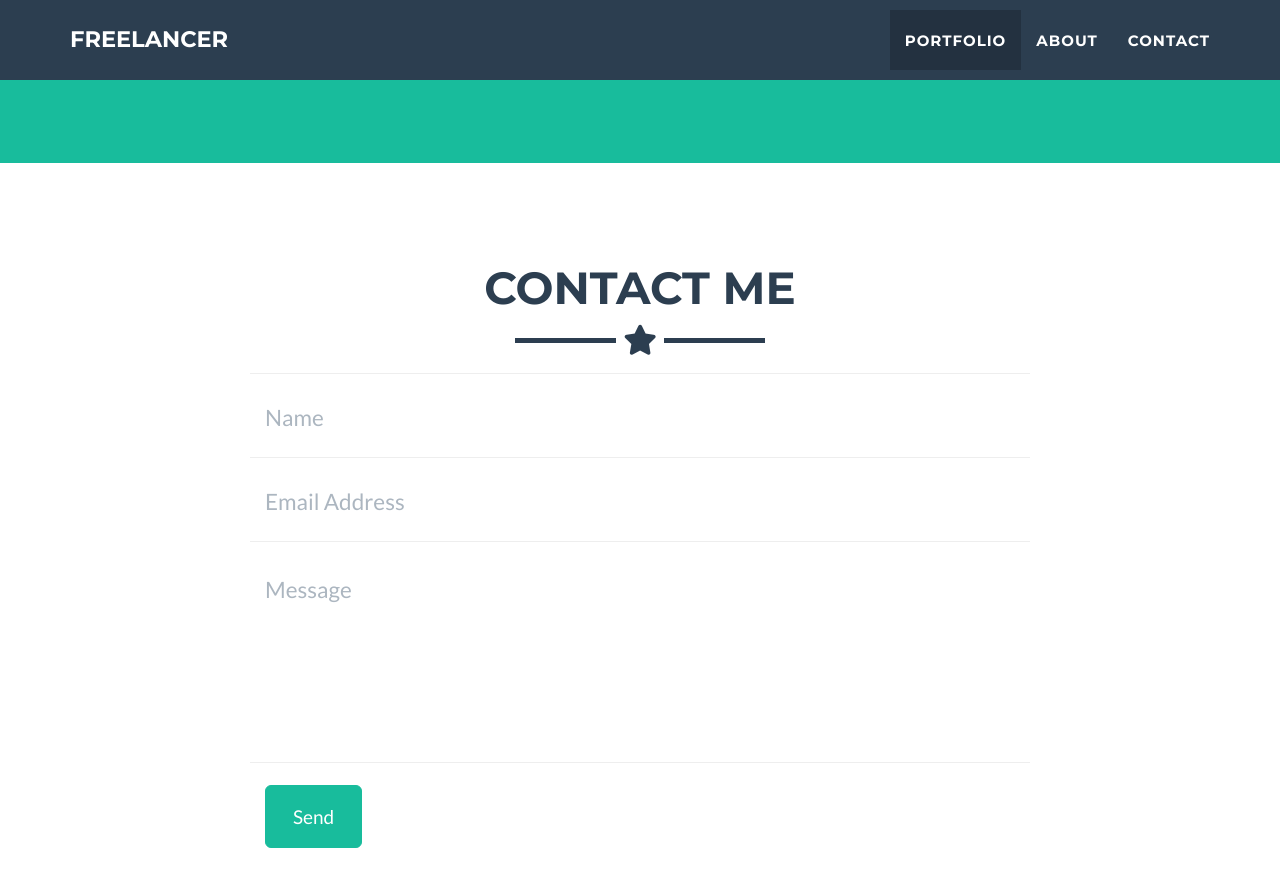
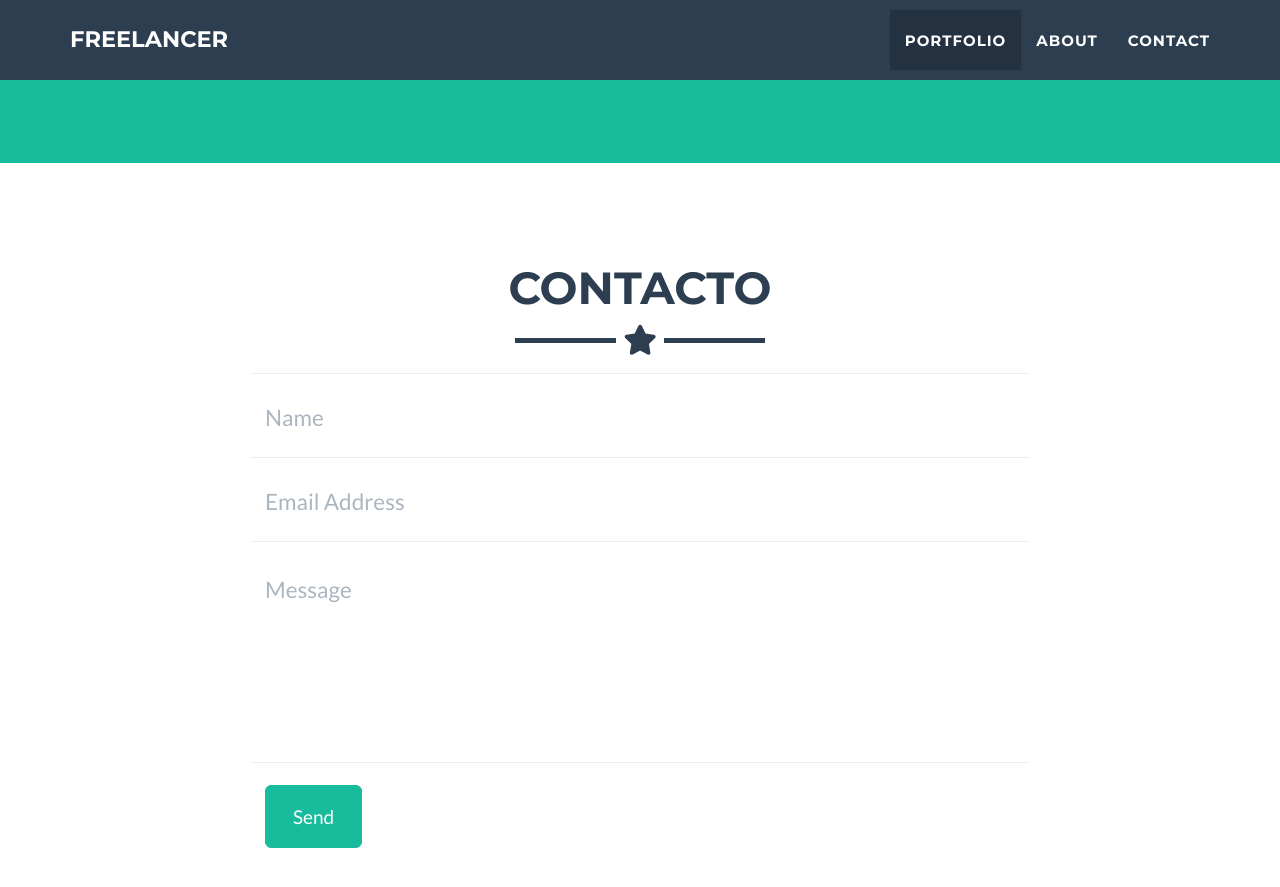
Before and after one commit to nath1121/nath1121.github.io, a Jekyll site: the page built from _posts/2014-07-18-project-1.markdown, in a window 1280 px wide and 900 px high, scrolled down 2053 px. Shown: the top 887 px of the window. Built offline with Jekyll 4.4.1, drawn with Linux system fonts in a browser that asks for light colours.

Commit message:
Update contact_static.html

```diff
--- a/_includes/contact_static.html
+++ b/_includes/contact_static.html
@@ -1,9 +1,9 @@
 <!-- Contact Section -->
-<section id="contact">
+<section id="contacto">
   <div class="container">
     <div class="row">
       <div class="col-lg-12 text-center">
-        <h2>Contact Me</h2>
+        <h2>Contacto</h2>
         <hr class="star-primary">
       </div>
     </div>
```
Also changed, not shown: other parts of _includes/contact_static.html (+3 -3 lines).
